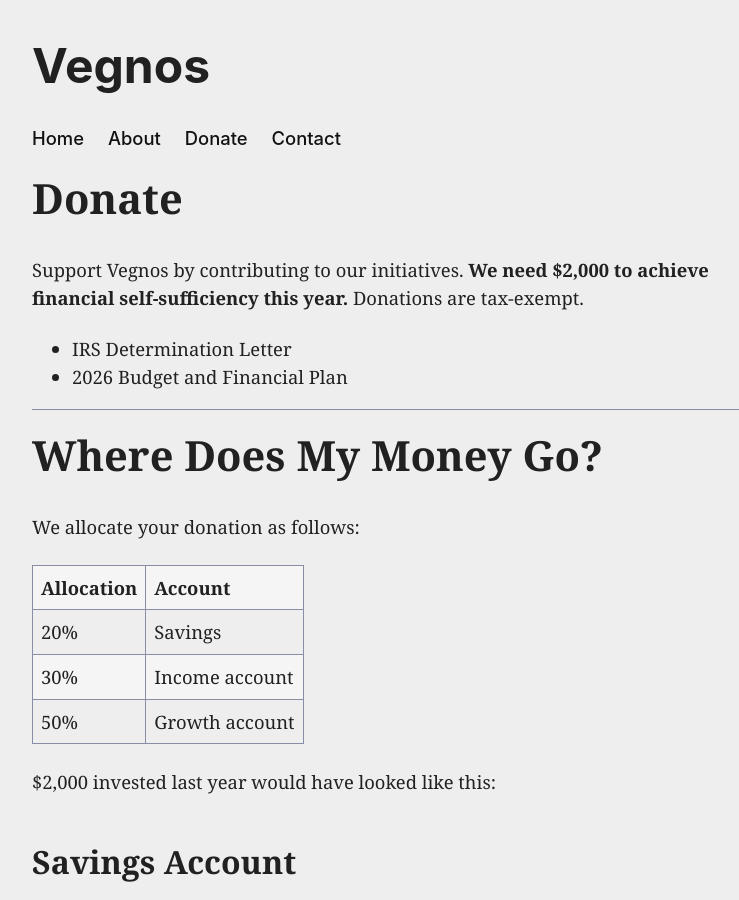
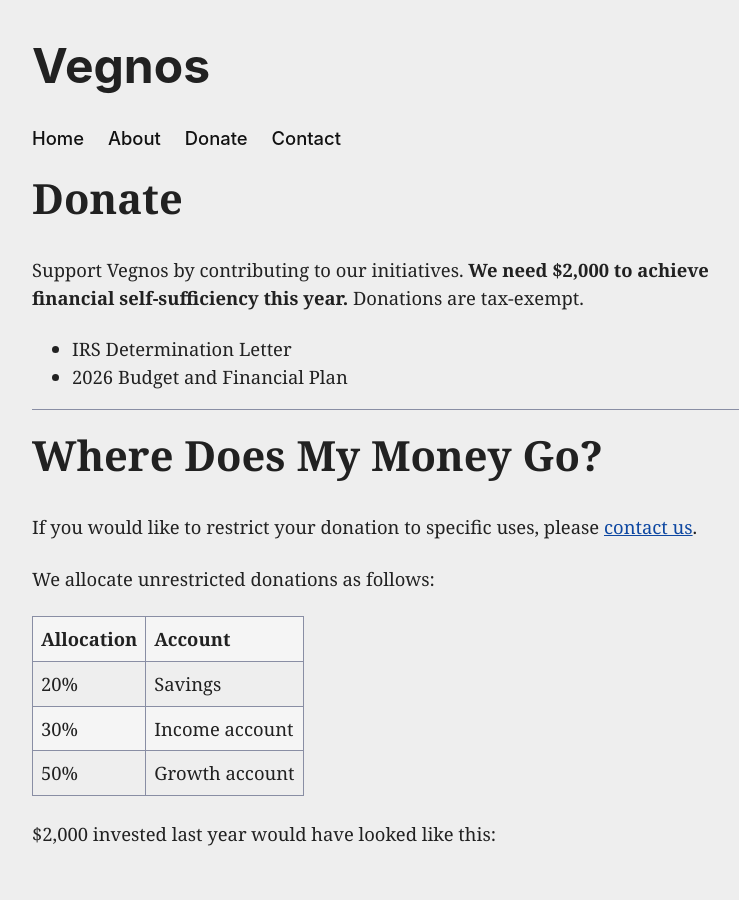
Before and after one commit to jklmnop10/vegnos, a Jekyll site: the page built from donate.md, in a window 1280 px wide and 900 px high. Shown: the whole window, without its empty margins (232-971 px from the left). Built offline with Jekyll 4.4.1, drawn with Linux system fonts in a browser that asks for light colours.

Commit message:
Update donate.md

```diff
--- a/donate.md
+++ b/donate.md
@@ -12,7 +12,9 @@ Support Vegnos by contributing to our initiatives. **We need $2,000 to achieve f
 
 ## Where Does My Money Go?
 
-We allocate your donation as follows:
+If you would like to restrict your donation to specific uses, please [contact us](/contact).
+
+We allocate unrestricted donations as follows:
 
 |Allocation | Account|
 |-------|--------|
```
